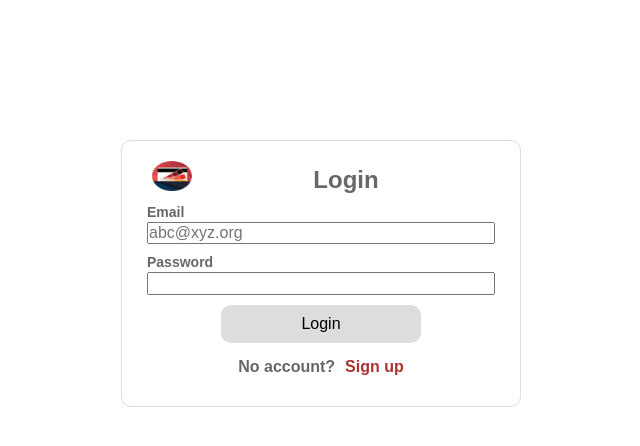
After one commit to sysion/SimpleEcommerce, a PHP site: page /login-signup.html in a window 1280 px wide. The commit adds this page. Shown: the top 446 px of the page, without its empty margins (391-1031 px from the left). Run offline with PHP 8.4, Linux system fonts and the light colour scheme.

Commit message:
Added more image assets and completed login/register form

```diff
--- a/css/style.css
+++ b/css/style.css
@@ -323,6 +323,85 @@ main{
 	color: #aa3333;
 }
 
+#login-register{
+	width: 95%;
+	max-width: 40rem;
+	margin: 4rem auto auto auto;
+	padding: 2rem;
+	display: grid;
+	grid-template-columns: 1fr;
+	grid-template-rows: repeat(6, ifr);
+	border: 0.1rem solid #dddddd;
+	border-radius: 1rem;
+}
+
+.form-header{
+	width: 100%;
+	display: flex;
+	flex-direction: row;
+	justify-content: flex-start;
+}
+
+.form-header a{
+	display: block;
+	margin-left: 1rem;
+}
+
+.form-header img{
+	width: 4rem;
+	height: 3rem;
+}
+
+.form-header h2{
+	font-weight: bold;
+	margin: 0.5rem auto;
+}
+
+.form-input,
+.form-submit{
+	display: flex;
+	flex-direction: column;
+	justify-content: center;
+	align-items: center;
+	margin: 0.5rem;
+}
+
+.form-input label,
+.form-input input{
+	width: 100%;
+	max-width: 35rem;
+}
+
+.form-input label{
+	font-size: 1.4rem;
+	margin-bottom: 0.2rem;
+}
+
+.form-submit button{
+	width: 20rem;
+	padding: 1rem;
+	border-radius: 1rem;
+}
+
+.form-switch{
+	display: flex;
+	flex-direction: row;
+	justify-content: flex-start;
+}
+
+.form-switch p{
+	margin: 1rem 0.5rem 1rem auto;
+}
+
+.form-switch a{
+	margin: 1rem auto 1rem 0.5rem;
+	color: #aa3333;
+}
+
+.show-element{
+	display: none;
+}
+
 footer{
 	text-align: center;
 	margin-top: 2rem;
@@ -388,6 +467,13 @@ footer{
 		top: 8rem;
 	}
 
+	#login-register{
+		position: absolute;
+		top: 10rem;
+		left: 40%;
+		/*margin: 10rem auto;*/
+	}
+
 	footer{
 		border-top: 0.1rem solid #dddddd;
 		padding: 2rem;
--- /dev/null
+++ b/login-signup.html
@@ -0,0 +1,49 @@
+<!-- create this form dynamically using javascript -->
+<!DOCTYPE html>
+<html>
+<head>
+	<meta charset="utf-8">
+	<meta name="viewport" content="width=device-width, initial-scale=1.0">
+	<meta http-equiv="X-UA-Compatible" content="ie=edge">
+	<link rel="shortcut icon" type="image/icon" href="favicon2.png">
+	<link rel="stylesheet" type="text/css" href="css/normalize.css">
+	<link rel="stylesheet" type="text/css" href="css/style.css">
+	<title>Simple E-Commerce Cart</title>
+</head>
+	<body>
+		<form id="login-register" name="login-form" action="">
+			<div class="form-header">
+				<a href="index.html"><img src="image/logo4.png" alt="Logo image" /></a>
+				<h2>Login</h2>
+			</div>
+
+			<div class="form-input">
+				<label for="email">Email</label>
+				<input type="email" id="email" placeholder="abc@xyz.org" required />
+			</div>
+
+			<div class="form-input">
+				<label for="password">Password</label>
+				<input type="password" id="password" required />
+			</div>
+
+			<div class="form-input show-element">
+				<label for="password-confirm">Confirm Password</label>
+				<input type="password" id="password-confirm" required />
+			</div>
+
+			<div class="form-submit">
+				<button type="submit">Login</button>
+			</div>
+
+			<div class="form-switch">
+				<p for="first-name">No account?</p>
+				<a href="">Sign up</a>
+			</div>
+		</form>
+	</body>
+</html>
+<!--
+Paytool92#
+pk_test_a3ca3bbb0e1fda548bb0f946d70a71c053b3937c
+-->
```
Also changed, not shown: index.html (+6 -2 lines), js/main.js (+41 -0 lines), paystack.html (added, +112 -0 lines), paystack2.html (added, +119 -0 lines), image/13.png (added), image/14.png (added), image/15.png (added), image/16.png (added), image/17.png (added), image/cart-8.png (added).
